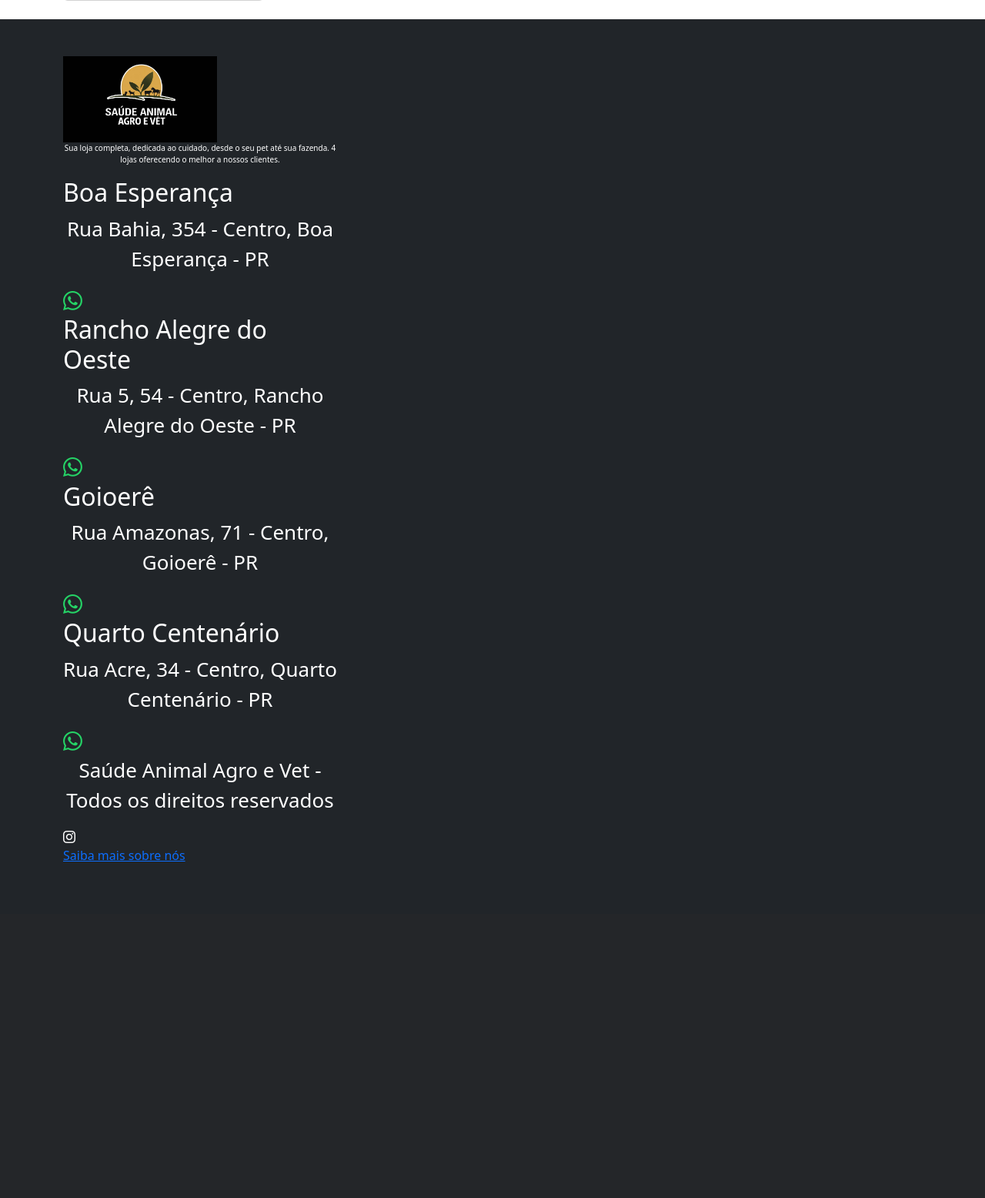
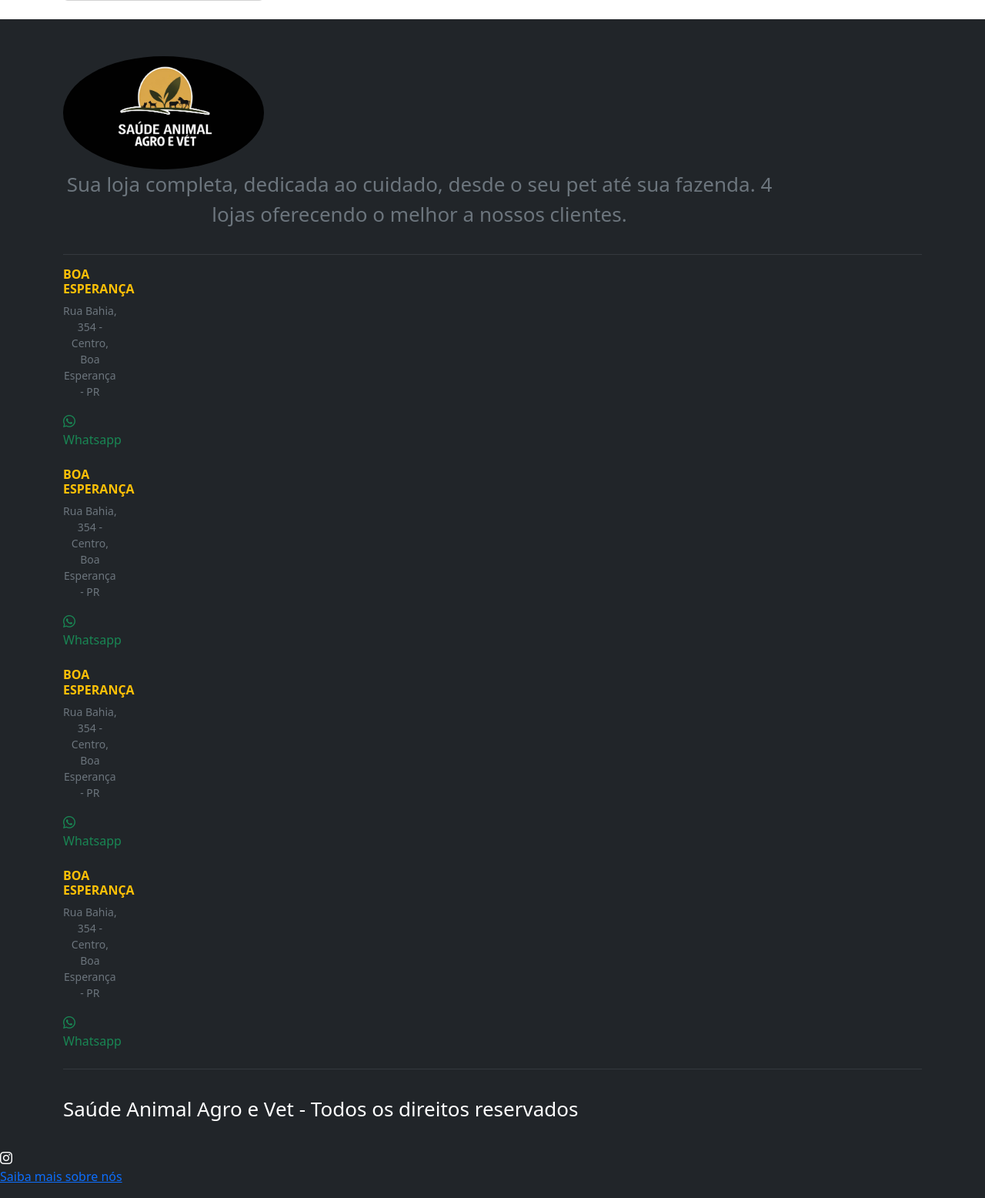
Before and after one commit to phviturino/projeto.2B, a PHP site: page / in a window 1280 px wide. Shown: the part 1634-3190 px from the top of the page at 77% size. Before the commit the page ends 2753 px from the top, so only its background shows below. Run offline with PHP 8.4, Linux system fonts and the light colour scheme.

Commit message:
footerfinal

```diff
--- a/includes/footer.php
+++ b/includes/footer.php
@@ -1,49 +1,77 @@
 <footer class="bg-dark text-white pt-5 pb-3">
     <div class="container">
 
-    <div class="row mb-4">
+        <!--logo + descrição-->
+    <div class="row align-itens-center mb-3">
+    <div class="col-md-3">
+    <img src="img/lojaicone.jpeg" alt="icone" class="logo-footer rounded-circle w-100">
+    </div>
+    <div class="col-md-10">
+        <p class="text-secondary">Sua loja completa, dedicada ao cuidado, desde o seu pet até sua fazenda. 4 lojas oferecendo o melhor a nossos clientes.</p>
+    </div>
+    </div>
 
-    <div class="col-md-4 mb-4">
-    <img src="img/lojaicone.jpeg" alt="icone" class="logo-footer">
-    <p class="descricao">Sua loja completa, dedicada ao cuidado, desde o seu pet até sua fazenda. 4 lojas oferecendo o melhor a nossos clientes.</p>
+    <hr class="border-secondary">
 
-    <div class="loja-card">
-        <h2>Boa Esperança</h2>
-        <p>Rua Bahia, 354 - Centro, Boa Esperança - PR</p>
-        <a href="contato.php" class="btn-contato">
-            <i class="bi bi-whatsapp"></i>
+    <!--lojas-->
+    <div class="col-6 col-md-3 mb-4">
+        <div class="col-6 col-md-3 mb-4">
+        <h6 class="text-warning text-uppercase fw-bold">Boa Esperança</h6>
+        <p class="text-secondary small">Rua Bahia, 354 - Centro, Boa Esperança - PR</p>
+        <a href="contato.php" class="text-success text-decoration-none">
+        <i class="bi bi-whatsapp"></i>Whatsapp
         </a>
         </div>
-    <div class="loja-card">
-        <h2>Rancho Alegre do Oeste</h2>
-        <p>Rua 5, 54 - Centro, Rancho Alegre do Oeste - PR</p>
-        <a href="contato.php" class="btn-contato">
-            <i class="bi bi-whatsapp"></i>
+
+        <div class="col-6 col-md-3 mb-4">
+        <h6 class="text-warning text-uppercase fw-bold">Boa Esperança</h6>
+        <p class="text-secondary small">Rua Bahia, 354 - Centro, Boa Esperança - PR</p>
+        <a href="contato.php" class="text-success text-decoration-none">
+        <i class="bi bi-whatsapp"></i>Whatsapp
         </a>
         </div>
-    <div class="loja-card">
-        <h2>Goioerê</h2>
-        <p>Rua Amazonas, 71 - Centro, Goioerê - PR</p>
-        <a href="contato.php" class="btn-contato">
-            <i class="bi bi-whatsapp"></i>
+
+        <div class="col-6 col-md-3 mb-4">
+        <h6 class="text-warning text-uppercase fw-bold">Boa Esperança</h6>
+        <p class="text-secondary small">Rua Bahia, 354 - Centro, Boa Esperança - PR</p>
+        <a href="contato.php" class="text-success text-decoration-none">
+        <i class="bi bi-whatsapp"></i>Whatsapp
         </a>
         </div>
-    <div class="loja-card">
-        <h2>Quarto Centenário</h2>
-        <p>Rua Acre, 34 - Centro, Quarto Centenário - PR</p>
-        <a href="contato.php" class="btn-contato">
-            <i class="bi bi-whatsapp"></i>
+
+        <div class="col-6 col-md-3 mb-4">
+        <h6 class="text-warning text-uppercase fw-bold">Boa Esperança</h6>
+        <p class="text-secondary small">Rua Bahia, 354 - Centro, Boa Esperança - PR</p>
+        <a href="contato.php" class="text-success text-decoration-none">
+        <i class="bi bi-whatsapp"></i>Whatsapp
         </a>
         </div>
+
+    </div>
+
+    <hr class="border-secondary">
+
+    <!--rodape final-->
+    <div class="d-flex justify-content-between align-itens-center py-3">
         <p>Saúde Animal Agro e Vet - Todos os direitos reservados</p>
+    </div>
+    </div>
+
+    <div class="col-md-8">
+        <div class="row">
+
+
+
+
         <div class="instagram">
         <i class="bi bi-instagram"></i>
         <a href="https://www.instagram.com/saudeanimalagroevet/"></a>
         </div>
+    </div>
+    </div>
     <btn>
         <a href="#" class="sobre">Saiba mais sobre nós</a>
     </btn>
-</div>
 </footer>
 </body>
 </html>
--- a/style.css
+++ b/style.css
@@ -46,5 +46,5 @@ h1, p{
     width: 200px;
 }
 .descricao {
-    font-size: 10px;
+    font-size: 25px;
 }
```
Lines whose indentation alone changed are shown as unchanged.
